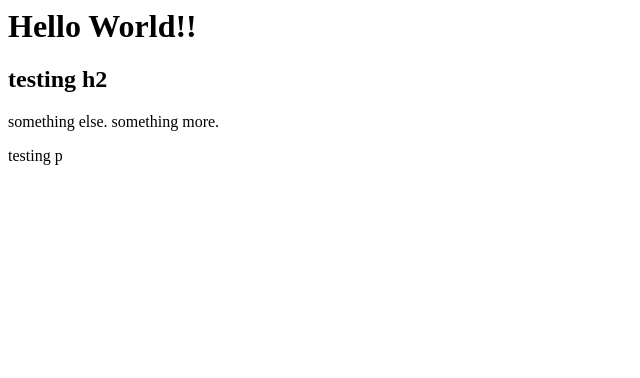
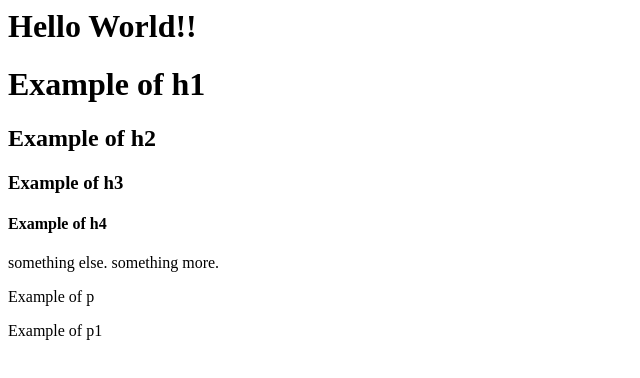
Before and after one commit to Binghamton-University-Design/arts-280d-starter-lmartin8, a plain HTML site: page index.html in a window 1280 px wide. Shown: the whole page, without its empty margins (0-640 px from the left). Drawn offline with Linux system fonts and the light colour scheme.

Commit message:
Examples
testing things

```diff
--- a/index.html
+++ b/index.html
@@ -6,10 +6,14 @@
 	<body>
 
 		<h1>Hello World!!</h1>
-		<h2>testing h2</h2>
+		<h1>Example of h1</h1>
+		<h2>Example of h2</h2>
+		<h3>Example of h3</h3>
+		<h4>Example of h4</h4>
 
 		<p>something else. something more.</p>
-		<p>testing p</p>
+		<p>Example of p</p>
+		<p1>Example of p1</p1>
 	</body>
 
 </html>
```
